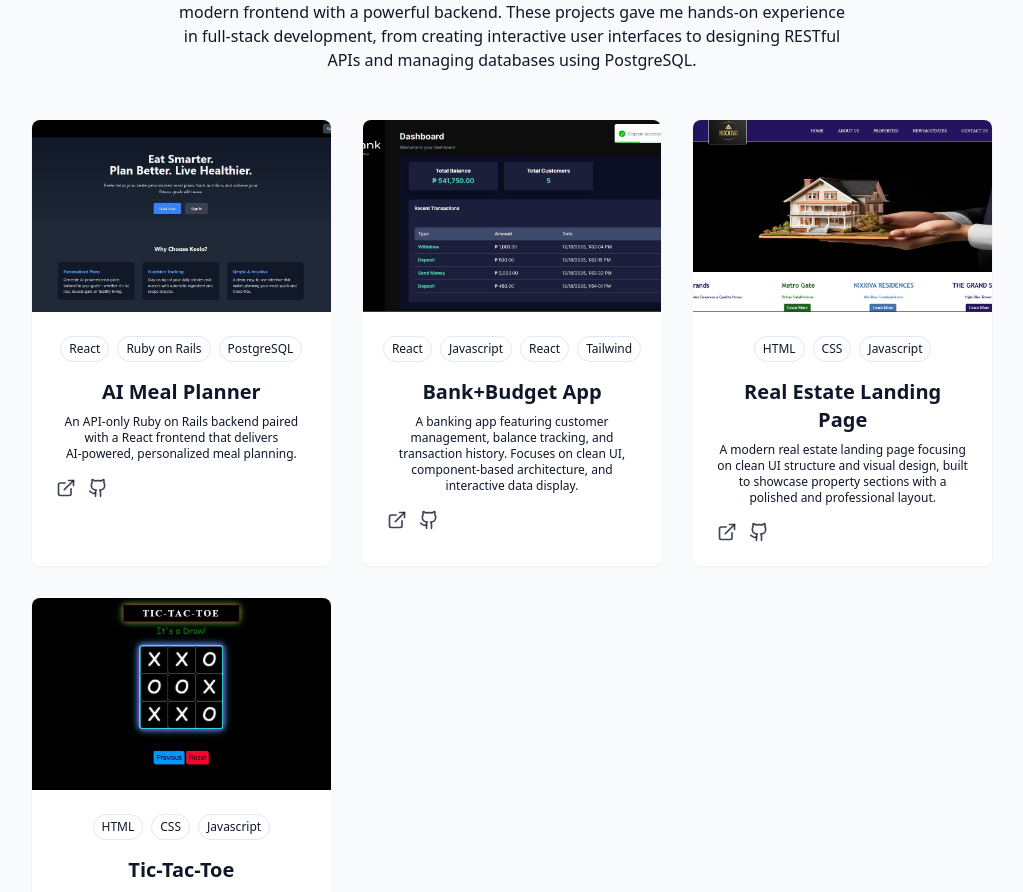
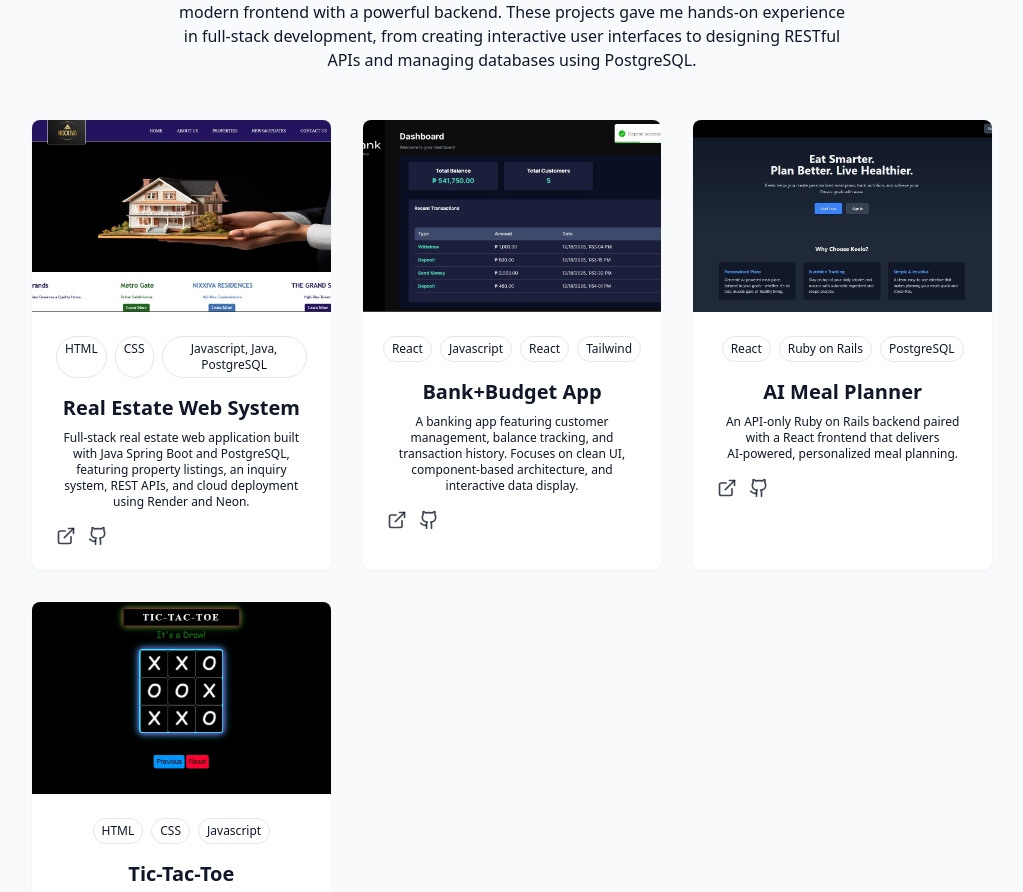
Before and after one commit to nixxiva/Portfolio, a React (Vite) app: page / in a window 1280 px wide. Shown: the part 3186-4078 px from the top of the page, without its empty margins (128-1151 px from the left). Built offline with nearby package versions, Linux system fonts and the light colour scheme.

Commit message:
Update project details in ProjectsSection component

```diff
--- a/src/components/ProjectsSection.jsx
+++ b/src/components/ProjectsSection.jsx
@@ -3,12 +3,12 @@ import { ExternalLink, Github, ArrowRight } from "lucide-react";
 const projects = [
 	{
 		id: 1,
-		title: "AI Meal Planner",
-		description: "An API‑only Ruby on Rails backend paired with a React frontend that delivers AI‑powered, personalized meal planning.",
-		image: "/projects/project1.jpg",
-		tags: ["React", "Ruby on Rails", "PostgreSQL"],
-		demoUrl: "#",
-		githubUrl: "https://github.com/nixxiva/AI_Meal_Planning_App"
+		title: "Real Estate Web System",
+		description: "Full-stack real estate web application built with Java Spring Boot and PostgreSQL, featuring property listings, an inquiry system, REST APIs, and cloud deployment using Render and Neon.",
+		image: "/projects/project3.jpg",
+		tags: ["HTML", "CSS", "Javascript, Java, PostgreSQL"],
+		demoUrl: "https://nixxiva.github.io/real-estate-web-app/",
+		githubUrl: "https://github.com/nixxiva/real-estate-web-app"
 	},
 	{
 		id: 2,
@@ -21,12 +21,12 @@ const projects = [
 	},
 	{
 		id: 3,
-		title: "Real Estate Landing Page",
-		description: "A modern real estate landing page focusing on clean UI structure and visual design, built to showcase property sections with a polished and professional layout.",
-		image: "/projects/project3.jpg",
-		tags: ["HTML", "CSS", "Javascript"],
-		demoUrl: "https://nixxiva.github.io/product-landing-page/landingp.html",
-		githubUrl: "https://github.com/nixxiva/product-landing-page"
+		title: "AI Meal Planner",
+		description: "An API‑only Ruby on Rails backend paired with a React frontend that delivers AI‑powered, personalized meal planning.",
+		image: "/projects/project1.jpg",
+		tags: ["React", "Ruby on Rails", "PostgreSQL"],
+		demoUrl: "#",
+		githubUrl: "https://github.com/nixxiva/AI_Meal_Planning_App"
 	},
 	{
 		id: 4,
```
